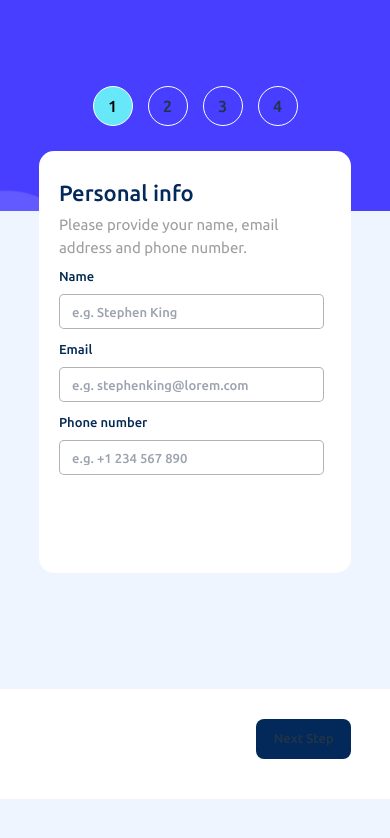
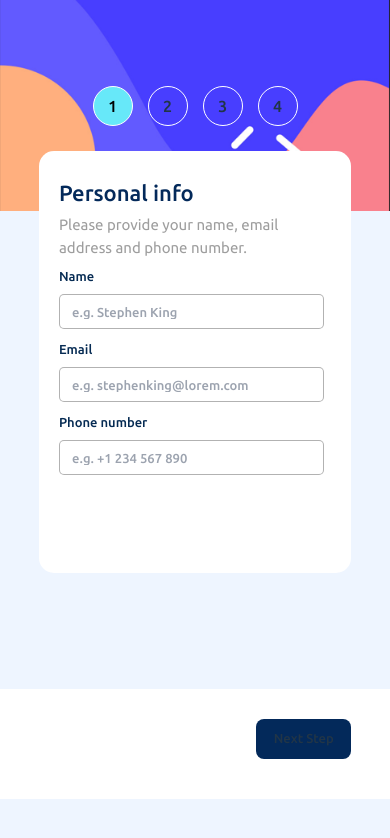
Before and after one commit to luisnavedag/Challenge-Form, a React (Vite) app: page / in a window 390 px wide. Shown: the top 838 px of the page. Built offline with nearby package versions, Linux system fonts and the light colour scheme.

Commit message:
Changind sidebar in mobile version

```diff
--- a/src/components/Form/Form.module.css
+++ b/src/components/Form/Form.module.css
@@ -83,6 +83,7 @@
         width: 100%;
         height: 25%;
         border-radius: 0;
+        background-image: url("../../assets/bg-mobile.png");
         background-size: cover;
         background-repeat: no-repeat;
         background-position: left center;
--- a/src/components/Form/Form.tsx
+++ b/src/components/Form/Form.tsx
@@ -103,17 +103,20 @@ export const Form = () => {
   });
 
 
-
+  //STEP LOCAL STATE
   const [step, setStep] = useState<number>(1);
 
+  //NEXT STEP
   const nextStep = () => {
     setStep(step + 1);
   };
 
+  //PREVIOUS STEP
   const prevStep = () => {
     setStep(step - 1);
   };
 
+  //RENDER BY STEP
   const renderStep = () => {
     switch (step) {
       case 1:
@@ -126,7 +129,6 @@ export const Form = () => {
         return <Step4 formData={formData} setFormData={setFormData} prevStep={prevStep} nextStep={nextStep} setStep={setStep} />;
       case 5:
         return <Thanks />
-
 
       default:
         return null;
```
Also changed, not shown: src/assets/bg-mobile.png (added).
